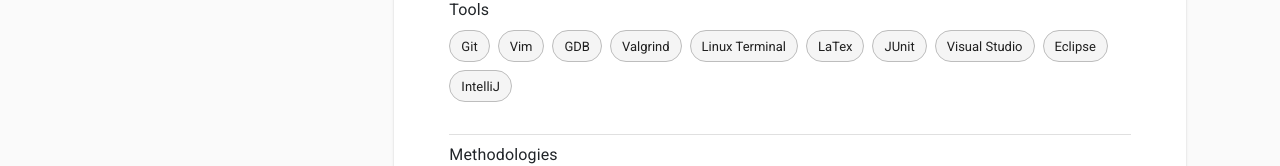
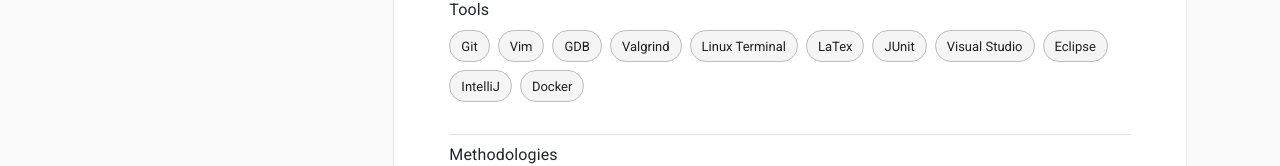
Before and after one commit to hansbdejong/portfolio, a React (Create React App) app: page /skills in a window 1280 px wide. Shown: the part 871-1037 px from the top of the page. Built offline with nearby package versions, Linux system fonts and the light colour scheme; the HTML template or start-up script is replaced by a standard one.

Commit message:
small changes

```diff
--- a/src/data/skillsData.js
+++ b/src/data/skillsData.js
@@ -26,7 +26,7 @@
     },
     {
         title: "Tools",
-        items: ["Git", "Vim", "GDB", "Valgrind", "Linux Terminal", "LaTex", "JUnit", "Visual Studio", "Eclipse", "IntelliJ"]
+        items: ["Git", "Vim", "GDB", "Valgrind", "Linux Terminal", "LaTex", "JUnit", "Visual Studio", "Eclipse", "IntelliJ", "Docker"]
     },
     {
         title: "Methodologies",
```
